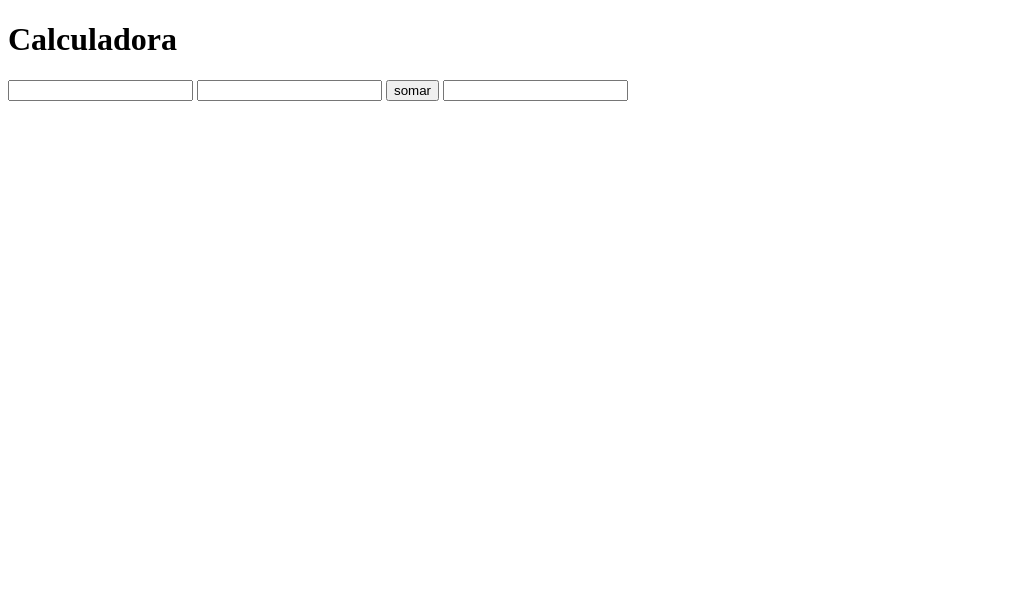
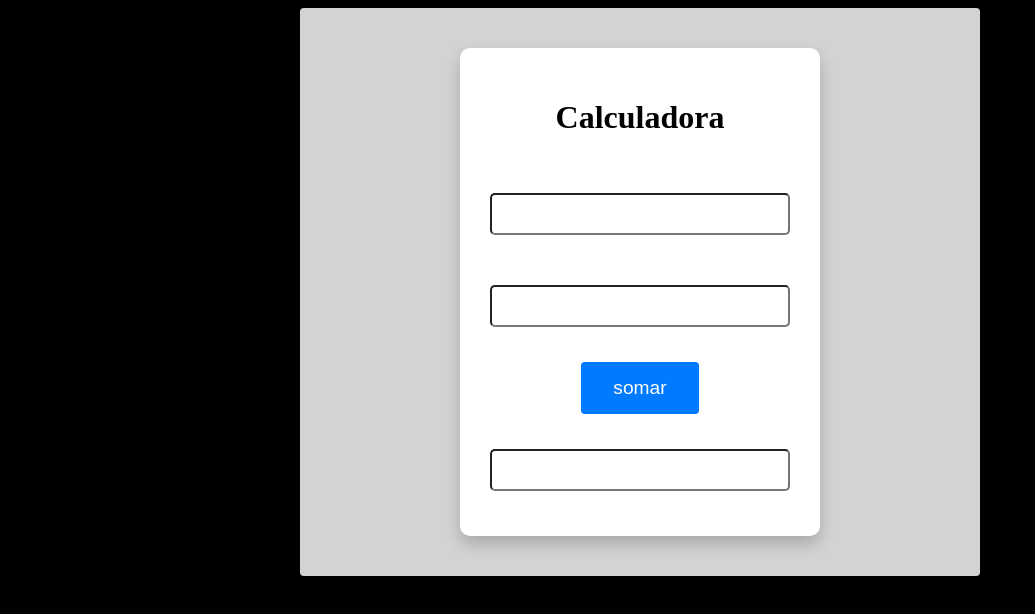
Before and after one commit to Cadu349/Cadu349-bootcamp-devjr-modulo3-calcu, a plain HTML site: page index.html in a window 1280 px wide. Shown: the whole page, without its empty margins (0-1035 px from the left). Drawn offline with Linux system fonts and the light colour scheme.

Commit message:
closes #2, closes #3 - ccs externo e botão somar

```diff
--- a/index.html
+++ b/index.html
@@ -4,13 +4,24 @@
     <meta charset="UTF-8">
     <meta name="viewport" content="width=device-width, initial-scale=1.0">
     <title>Calculadora</title>
+    <link rel="stylesheet" href="style.css">
 </head>
 <body>
-    <h1>Calculadora</h1>
-    <input />
-    <input />
-    <button>somar</button>
-    <input readonly/>
+   <div class="container">
+    <div class="calc">
+        <h1>Calculadora</h1>
+        <input type="number"/>
+        <input type="number"/>
+        <button>somar</button>
+        <input type="text" readonly/>
+
+    </div>
+    <div class="history">
+
+    </div>
+
+
+   </div>
 
 </body>
 </html>
--- /dev/null
+++ b/javascript.js
@@ -0,0 +1,4 @@
+function calc(){
+    var num1 = parseFloat(document.getElementById("num1").value);
+    var num2 = parseFloat(document.getElementById("num2").value);
+}
--- /dev/null
+++ b/style.css
@@ -0,0 +1,58 @@
+body{
+    background-color: black;
+}
+
+input {
+    height: 22px;
+    width: 280px;
+    padding: 8px;
+    font-size: 1.2em;
+    margin: 15px 70px;
+    border-radius: 5px;
+    text-align: right;
+}
+
+input[type=number]:focus {
+    outline: none;
+    box-shadow: 0 0 10px #3b59ee;
+    border: 1px solid #74d0ff;
+}
+
+button {
+    background-color: #007afe;
+    border: none;
+    color: #fff;
+    padding: 15px 32px;
+    text-decoration: none;
+    font-size: 1.2rem;
+    border-radius: 4px;
+    cursor: pointer;
+}
+
+button:hover {
+    background-color: #0069D9;
+    box-shadow: 0 8px 16px 0 rgba(0, 0, 0, 0.2), 0 6px 20px 0 rgba(0, 0, 0, 0.19);
+}
+
+.container{
+    width: 600px;
+    background-color: #d3d3d3;
+    display: flex;
+    flex-direction: column;
+    align-items: center;
+    margin: auto;
+    padding: 40px;
+    border-radius: 4px;
+}
+
+.calc{
+    width: 300px;
+    background-color: #fff;
+    display: flex;
+    flex-direction: column;
+    align-items: center;
+    padding: 30px;
+    row-gap: 20px;
+    border-radius: 10px;
+    box-shadow: 0 8px 16px 0 rgba(0, 0, 0, 0.2);
+}
```
